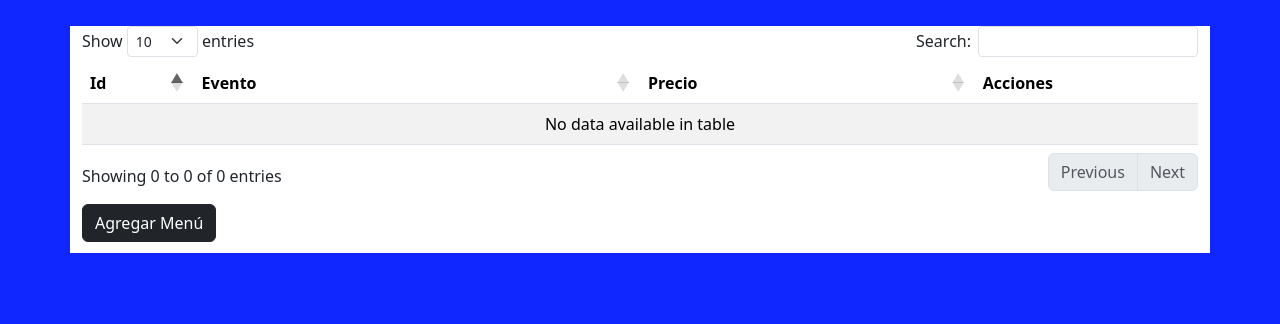
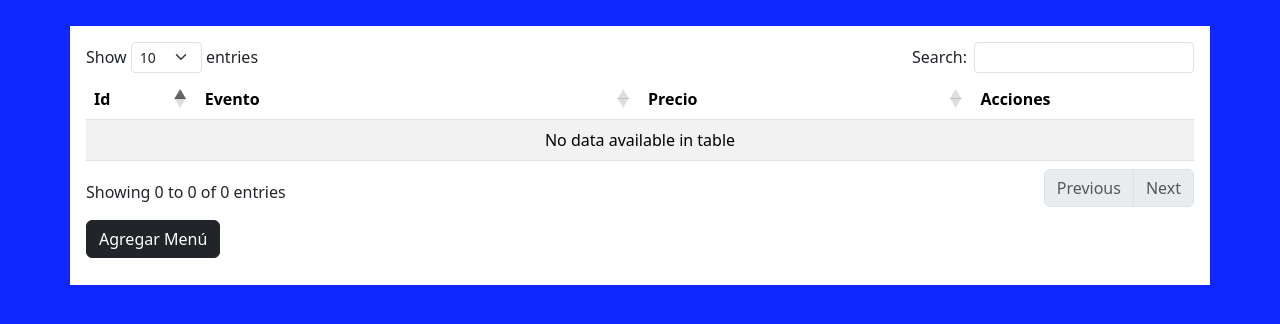
Before and after one commit to mauricioc1/eventosPM, a PHP site: page /admin/menu.php in a window 1280 px wide. Shown: the top 324 px of the page. Run offline with PHP 8.4, Linux system fonts and the light colour scheme; data that the repository does not hold is empty; some libraries are stand-ins or nearby versions.

Commit message:
Diseño datatables
Se agrega un padding a las datatables

```diff
--- a/admin/bills.php
+++ b/admin/bills.php
@@ -1,7 +1,7 @@
 <?php
     require 'inc/tableHeader.php';
 ?>
-<div class="container" style="background-color:white;">
+<div class="container data_table_container" style="background-color:white;">
         <table id="bills-table" class="table table-striped" style="width:100%">
         <thead>
                 <tr>
--- a/admin/css/main.css
+++ b/admin/css/main.css
@@ -96,6 +96,8 @@ div.panel-container{
     background-color: white;
     display: flex;
     flex-direction: column;
+    border-radius: var(--radius);
+    padding: 1rem;
 }
 
 .admin-panel h1 {
@@ -108,6 +110,7 @@ div.panel-container{
 
 div.panel-navigation-container{
     background-color: #dcdcdc;
+    border-radius: var(--radius);
     display: flex;
     justify-content: space-between;
     align-items: center;
@@ -161,6 +164,12 @@ div.panel-navigation-container a.navigation-option i{
     margin: 2rem 0;
 }
 
+/* ////////////////////////////////////// DATATABLES ///////////////////////////////////////////////////////*/
+div.data_table_container{
+    padding: 1rem;
+}
+
+
 
 /* ////////////////////////////////////// EDITAR Y AGREGAR ///////////////////////////////////////////////////////*/
 
--- a/admin/events.php
+++ b/admin/events.php
@@ -1,7 +1,7 @@
 <?php
 require 'inc/tableHeader.php';
 ?>
-<div class="container" style="background-color:white;">
+<div class="container data_table_container" style="background-color:white;">
         <table id="events-table" class="table table-striped" style="width:100%">
             <thead>
                 <tr>
--- a/admin/menu.php
+++ b/admin/menu.php
@@ -1,7 +1,7 @@
 <?php
 require 'inc/tableHeader.php';
 ?>
-<div class="container" style="background-color:white;">
+<div class="container data_table_container" style="background-color:white;">
         <table id="menu-table" class="table table-striped" style="width:100%">
                 <thead>
                     <tr>
--- a/admin/users.php
+++ b/admin/users.php
@@ -1,7 +1,7 @@
 <?php
 require 'inc/tableHeader.php';
 ?>
-    <div class="container" style="background-color:white;">
+    <div class="container data_table_container" style="background-color:white;">
         <table id="users-table" class="table table-striped" style="width:100%">
             <thead>
                 <tr>
```
